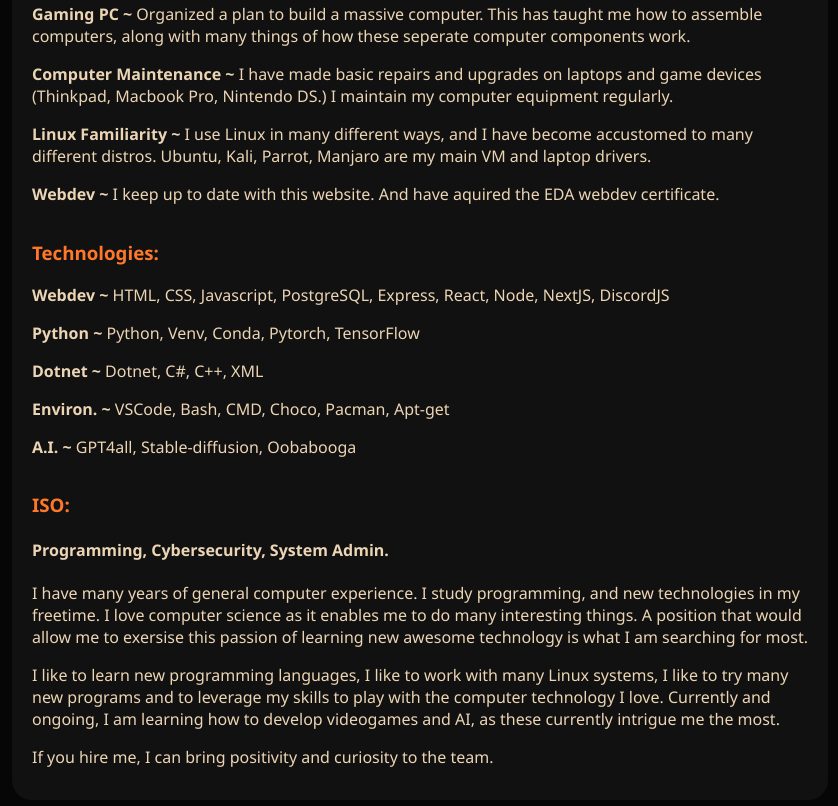
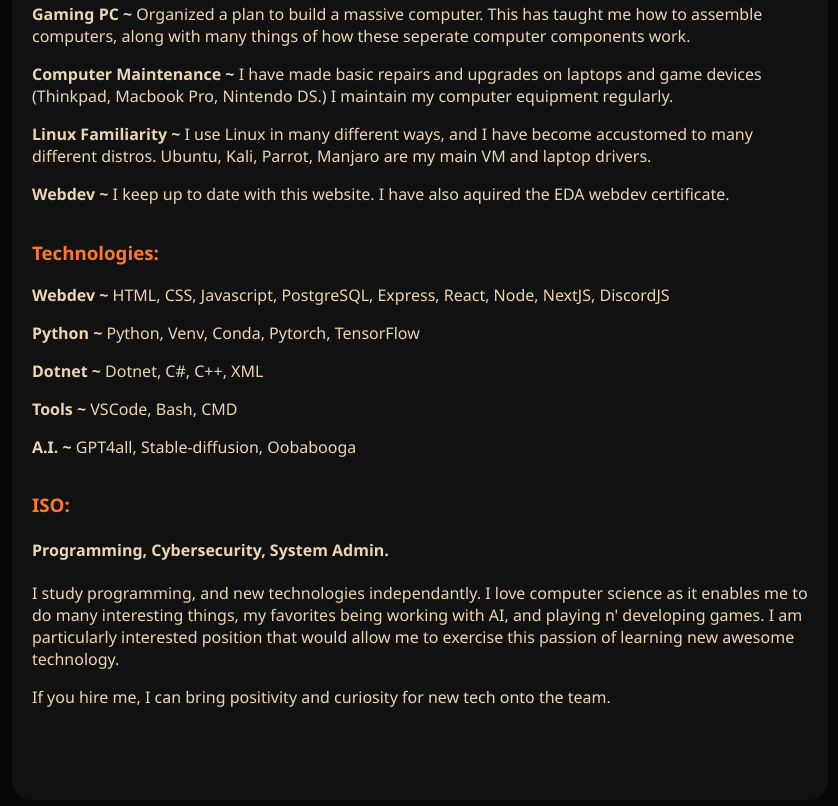
Before and after one commit to Marek-MC/Web-Resume, a plain HTML site: page index.html in a window 1280 px wide. Shown: the part 552-1358 px from the top of the page, without its empty margins (220-1058 px from the left). Drawn offline with Linux system fonts and the light colour scheme.

Commit message:
simple text changes

```diff
--- a/index.html
+++ b/index.html
@@ -14,7 +14,6 @@
         <div id="pagecontent">
 
             <img id="gems" src="./assets/gems.png" alt="gems" />
-            <img id="coin" src="./assets/coin.png" alt="coin" />
 
             <div id="titlebox">
                 <h1>Marek Carlisle</h1>
@@ -62,7 +61,7 @@
                     many different distros. Ubuntu, Kali, Parrot, Manjaro are my main VM and laptop drivers.
                 </p>
                 <p>
-                    <strong>Webdev ~</strong> I keep up to date with this website. And have aquired the EDA webdev certificate.
+                    <strong>Webdev ~</strong> I keep up to date with this website. I have also aquired the EDA webdev certificate.
                 </p>
 
             </div>
@@ -72,7 +71,7 @@
                 <p><strong>Webdev ~</strong> HTML, CSS, Javascript, PostgreSQL, Express, React, Node, NextJS, DiscordJS</p>
                 <p><strong>Python ~</strong> Python, Venv, Conda, Pytorch, TensorFlow</p>
                 <p><strong>Dotnet ~</strong> Dotnet, C#, C++, XML</p>
-                <p><strong>Environ. ~</strong> VSCode, Bash, CMD, Choco, Pacman, Apt-get</p>
+                <p><strong>Tools ~</strong> VSCode, Bash, CMD</p>
                 <p><strong>A.I. ~</strong> GPT4all, Stable-diffusion, Oobabooga</p>
 
             </div>
@@ -83,23 +82,14 @@
                     Programming, Cybersecurity, System Admin.
                 </h4>
                 <p>
-                    I have many years of general computer experience. I study programming, and new technologies in my
-                    freetime. I love
-                    computer science as it enables me to do many interesting things. A position that would allow me to
-                    exersise this passion
-                    of learning new awesome technology is what I am searching for most.
+                    I study programming, and new technologies independantly. I love
+                    computer science as it enables me to do many interesting things, my favorites being working with AI, and playing n'
+                    developing games. I am particularly interested position that would allow me to
+                    exercise this passion of learning new awesome technology.
                 </p>
 
                 <p>
-                    I like to learn new programming languages, I like to
-                    work with many Linux systems, I like to try many new programs and to leverage my skills to play with
-                    the computer technology I love.
-                    Currently and ongoing, I am learning how to develop videogames and AI, as these currently intrigue
-                    me the most.
-                </p>
-
-                <p>
-                    If you hire me, I can bring positivity and curiosity to the team.
+                    If you hire me, I can bring positivity and curiosity for new tech onto the team.
                 </p>
             </div>
 
```
